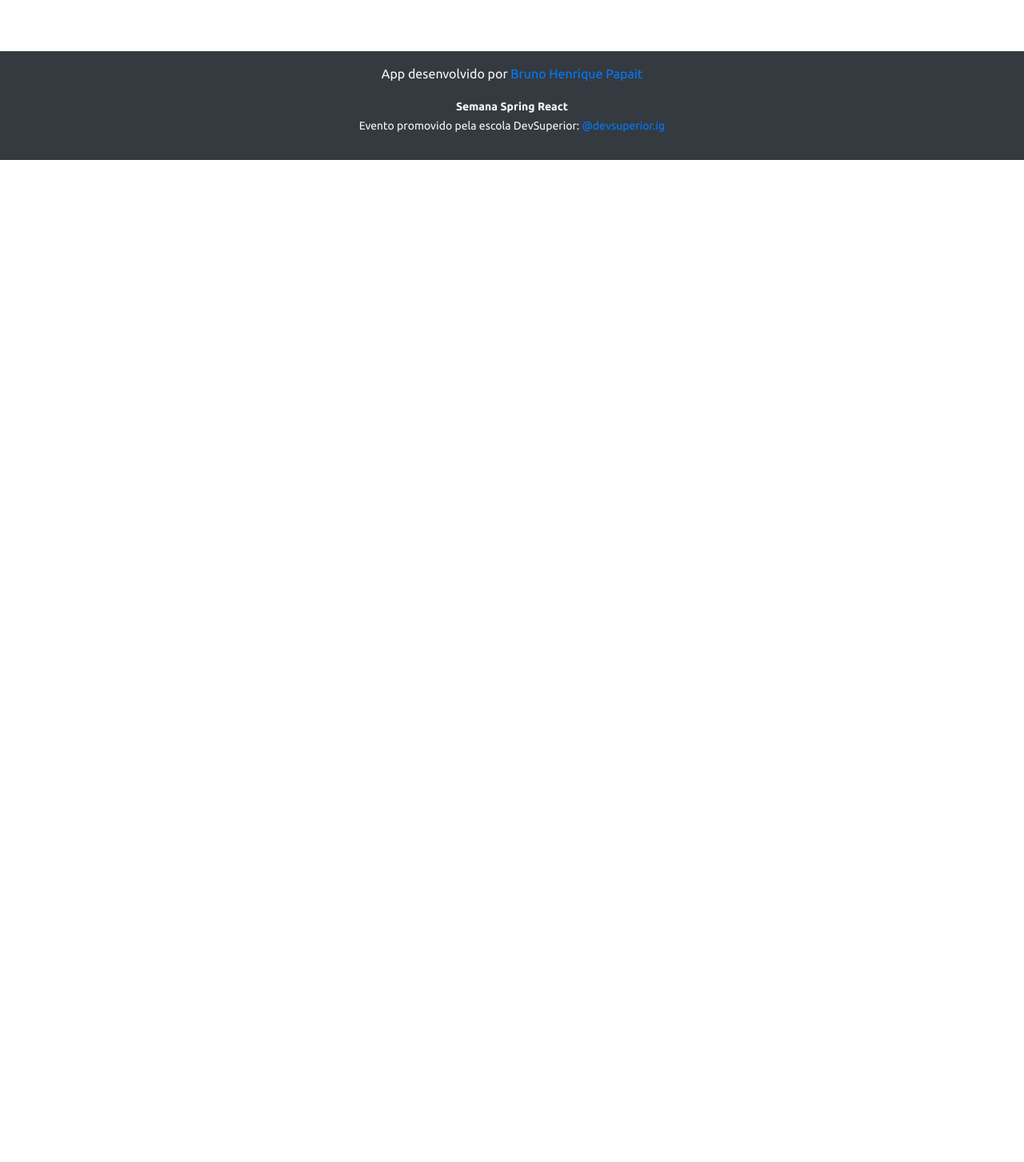
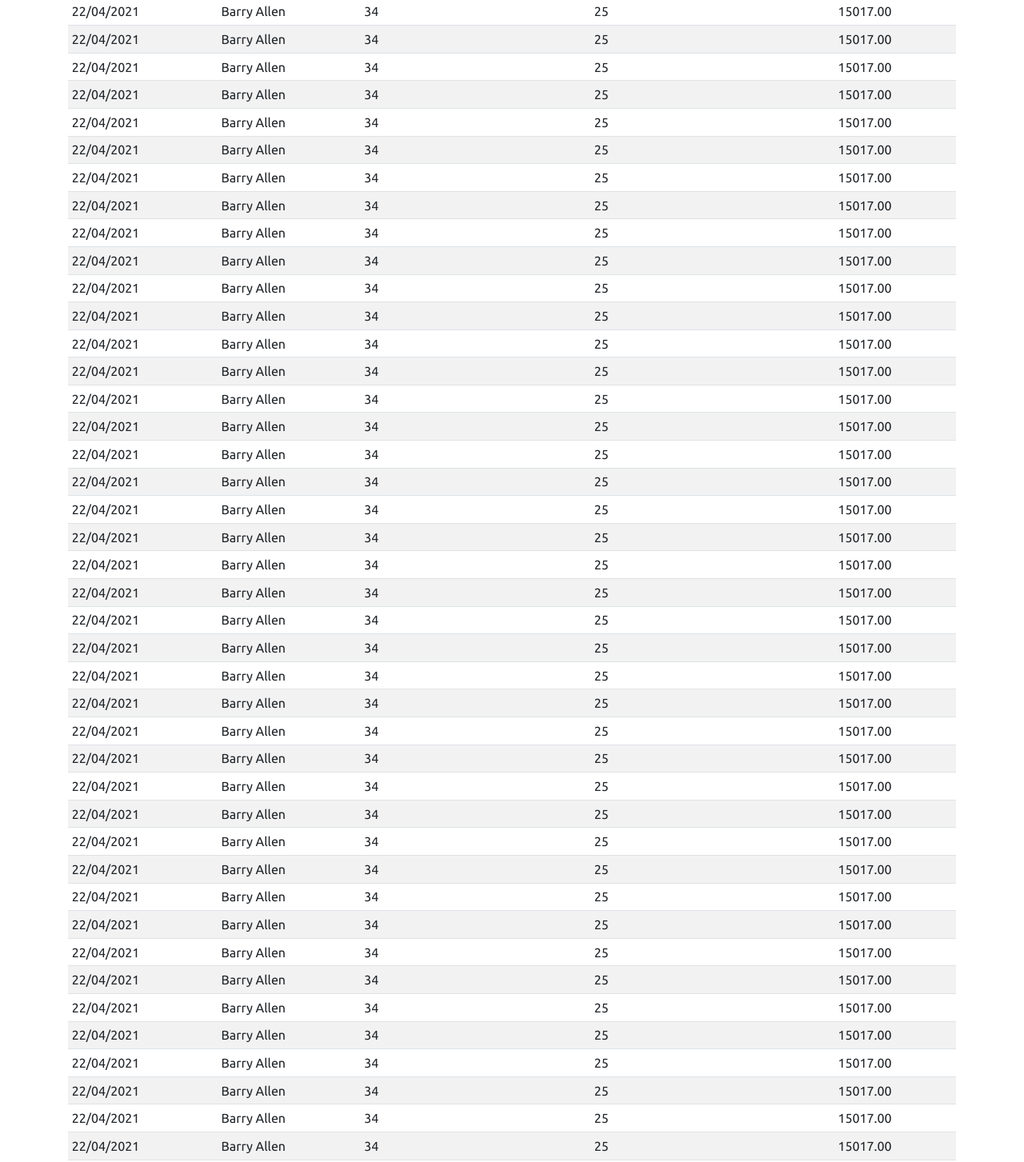
Before and after one commit to brunopapait/sds-vendas, a React (Create React App) app in the folder frontend/: page / in a window 1280 px wide. Shown: the part 600-2053 px from the top of the page at 80% size. Before the commit the page ends 800 px from the top, so only its background shows below. Built offline with nearby package versions, Linux system fonts and the light colour scheme.

Commit message:
Static charts

```diff
--- a/frontend/src/App.tsx
+++ b/frontend/src/App.tsx
@@ -1,4 +1,6 @@
+import BarChart from "components/BarChart";
 import DataTable from "components/DataTable";
+import DonutChart from "components/DonutChart";
 import Footer from "components/Footer";
 import NavBar from "components/NavBar";
 
@@ -7,6 +9,20 @@
     <>
       <NavBar />
       <div className='container'>
+        <h1 className='text-primary py-3'>Dashboard de Vendas !</h1>
+        <div className='row px-3'>
+          <div className='col-sm-6'>
+            <h5 className='text-center text-secondary'>Taxa de sucesso (%)</h5>
+            <BarChart />
+          </div>
+          <div className='col-sm-6'>
+            <h5 className='text-center text-secondary'>Taxa de sucesso (%)</h5>
+            <DonutChart />
+          </div>
+        </div>
+        <div className='py-3'>
+          <h2 className='text-primary'>Todas as vendas</h2>
+        </div>
         <DataTable />
       </div>
       <Footer />
--- /dev/null
+++ b/frontend/src/components/BarChart/index.tsx
@@ -0,0 +1,37 @@
+import React from 'react';
+
+import Chart from 'react-apexcharts';
+
+const BarChart = () => {
+
+  const options = {
+    plotOptions: {
+      bar: {
+        horizontal: true,
+      }
+    },
+  };
+
+  const mockData = {
+    labels: {
+      categories: ['Anakin', 'Barry Allen', 'Kal-El', 'Logan', 'Padmé']
+    },
+    series: [
+      {
+        name: "% Sucesso",
+        data: [43.6, 67.1, 67.7, 45.6, 71.1]
+      }
+    ]
+  };
+
+  return (
+    <Chart
+      options={{ ...options, xaxis: mockData.labels }}
+      series={mockData.series}
+      type='bar'
+      height='240px'
+    />
+  );
+}
+
+export default BarChart;
--- a/frontend/src/components/DataTable/index.tsx
+++ b/frontend/src/components/DataTable/index.tsx
@@ -21,6 +21,307 @@
             <td>25</td>
             <td>15017.00</td>
           </tr>
+          <tr>
+            <td>22/04/2021</td>
+            <td>Barry Allen</td>
+            <td>34</td>
+            <td>25</td>
+            <td>15017.00</td>
+          </tr>
+          <tr>
+            <td>22/04/2021</td>
+            <td>Barry Allen</td>
+            <td>34</td>
+            <td>25</td>
+            <td>15017.00</td>
+          </tr>
+          <tr>
+            <td>22/04/2021</td>
+            <td>Barry Allen</td>
+            <td>34</td>
+            <td>25</td>
+            <td>15017.00</td>
+          </tr>
+          <tr>
+            <td>22/04/2021</td>
+            <td>Barry Allen</td>
+            <td>34</td>
+            <td>25</td>
+            <td>15017.00</td>
+          </tr>
+          <tr>
+            <td>22/04/2021</td>
+            <td>Barry Allen</td>
+            <td>34</td>
+            <td>25</td>
+            <td>15017.00</td>
+          </tr>
+          <tr>
+            <td>22/04/2021</td>
+            <td>Barry Allen</td>
+            <td>34</td>
+            <td>25</td>
+            <td>15017.00</td>
+          </tr>
+          <tr>
+            <td>22/04/2021</td>
+            <td>Barry Allen</td>
+            <td>34</td>
+            <td>25</td>
+            <td>15017.00</td>
+          </tr>
+          <tr>
+            <td>22/04/2021</td>
+            <td>Barry Allen</td>
+            <td>34</td>
+            <td>25</td>
+            <td>15017.00</td>
+          </tr>
+          <tr>
+            <td>22/04/2021</td>
+            <td>Barry Allen</td>
+            <td>34</td>
+            <td>25</td>
+            <td>15017.00</td>
+          </tr>
+          <tr>
+            <td>22/04/2021</td>
+            <td>Barry Allen</td>
+            <td>34</td>
+            <td>25</td>
+            <td>15017.00</td>
+          </tr>
+          <tr>
+            <td>22/04/2021</td>
+            <td>Barry Allen</td>
+            <td>34</td>
+            <td>25</td>
+            <td>15017.00</td>
+          </tr>
+          <tr>
+            <td>22/04/2021</td>
+            <td>Barry Allen</td>
+            <td>34</td>
+            <td>25</td>
+            <td>15017.00</td>
+          </tr>
+          <tr>
+            <td>22/04/2021</td>
+            <td>Barry Allen</td>
+            <td>34</td>
+            <td>25</td>
+            <td>15017.00</td>
+          </tr>
+          <tr>
+            <td>22/04/2021</td>
+            <td>Barry Allen</td>
+            <td>34</td>
+            <td>25</td>
+            <td>15017.00</td>
+          </tr>
+          <tr>
+            <td>22/04/2021</td>
+            <td>Barry Allen</td>
+            <td>34</td>
+            <td>25</td>
+            <td>15017.00</td>
+          </tr>
+          <tr>
+            <td>22/04/2021</td>
+            <td>Barry Allen</td>
+            <td>34</td>
+            <td>25</td>
+            <td>15017.00</td>
+          </tr>
+          <tr>
+            <td>22/04/2021</td>
+            <td>Barry Allen</td>
+            <td>34</td>
+            <td>25</td>
+            <td>15017.00</td>
+          </tr>
+          <tr>
+            <td>22/04/2021</td>
+            <td>Barry Allen</td>
+            <td>34</td>
+            <td>25</td>
+            <td>15017.00</td>
+          </tr>
+          <tr>
+            <td>22/04/2021</td>
+            <td>Barry Allen</td>
+            <td>34</td>
+            <td>25</td>
+            <td>15017.00</td>
+          </tr>
+          <tr>
+            <td>22/04/2021</td>
+            <td>Barry Allen</td>
+            <td>34</td>
+            <td>25</td>
+            <td>15017.00</td>
+          </tr>
+          <tr>
+            <td>22/04/2021</td>
+            <td>Barry Allen</td>
+            <td>34</td>
+            <td>25</td>
+            <td>15017.00</td>
+          </tr>
+          <tr>
+            <td>22/04/2021</td>
+            <td>Barry Allen</td>
+            <td>34</td>
+            <td>25</td>
+            <td>15017.00</td>
+          </tr>
+          <tr>
+            <td>22/04/2021</td>
+            <td>Barry Allen</td>
+            <td>34</td>
+            <td>25</td>
+            <td>15017.00</td>
+          </tr>
+          <tr>
+            <td>22/04/2021</td>
+            <td>Barry Allen</td>
+            <td>34</td>
+            <td>25</td>
+            <td>15017.00</td>
+          </tr>
+          <tr>
+            <td>22/04/2021</td>
+            <td>Barry Allen</td>
+            <td>34</td>
+            <td>25</td>
+            <td>15017.00</td>
+          </tr>
+          <tr>
+            <td>22/04/2021</td>
+            <td>Barry Allen</td>
+            <td>34</td>
+            <td>25</td>
+            <td>15017.00</td>
+          </tr>
+          <tr>
+            <td>22/04/2021</td>
+            <td>Barry Allen</td>
+            <td>34</td>
+            <td>25</td>
+            <td>15017.00</td>
+          </tr>
+          <tr>
+            <td>22/04/2021</td>
+            <td>Barry Allen</td>
+            <td>34</td>
+            <td>25</td>
+            <td>15017.00</td>
+          </tr>
+          <tr>
+            <td>22/04/2021</td>
+            <td>Barry Allen</td>
+            <td>34</td>
+            <td>25</td>
+            <td>15017.00</td>
+          </tr>
+          <tr>
+            <td>22/04/2021</td>
+            <td>Barry Allen</td>
+            <td>34</td>
+            <td>25</td>
+            <td>15017.00</td>
+          </tr>
+          <tr>
+            <td>22/04/2021</td>
+            <td>Barry Allen</td>
+            <td>34</td>
+            <td>25</td>
+            <td>15017.00</td>
+          </tr>
+          <tr>
+            <td>22/04/2021</td>
+            <td>Barry Allen</td>
+            <td>34</td>
+            <td>25</td>
+            <td>15017.00</td>
+          </tr>
+          <tr>
+            <td>22/04/2021</td>
+            <td>Barry Allen</td>
+            <td>34</td>
+            <td>25</td>
+            <td>15017.00</td>
+          </tr>
+          <tr>
+            <td>22/04/2021</td>
+            <td>Barry Allen</td>
+            <td>34</td>
+            <td>25</td>
+            <td>15017.00</td>
+          </tr>
+          <tr>
+            <td>22/04/2021</td>
+            <td>Barry Allen</td>
+            <td>34</td>
+            <td>25</td>
+            <td>15017.00</td>
+          </tr>
+          <tr>
+            <td>22/04/2021</td>
+            <td>Barry Allen</td>
+            <td>34</td>
+            <td>25</td>
+            <td>15017.00</td>
+          </tr>
+          <tr>
+            <td>22/04/2021</td>
+            <td>Barry Allen</td>
+            <td>34</td>
+            <td>25</td>
+            <td>15017.00</td>
+          </tr>
+          <tr>
+            <td>22/04/2021</td>
+            <td>Barry Allen</td>
+            <td>34</td>
+            <td>25</td>
+            <td>15017.00</td>
+          </tr>
+          <tr>
+            <td>22/04/2021</td>
+            <td>Barry Allen</td>
+            <td>34</td>
+            <td>25</td>
+            <td>15017.00</td>
+          </tr>
+          <tr>
+            <td>22/04/2021</td>
+            <td>Barry Allen</td>
+            <td>34</td>
+            <td>25</td>
+            <td>15017.00</td>
+          </tr>
+          <tr>
+            <td>22/04/2021</td>
+            <td>Barry Allen</td>
+            <td>34</td>
+            <td>25</td>
+            <td>15017.00</td>
+          </tr>
+          <tr>
+            <td>22/04/2021</td>
+            <td>Barry Allen</td>
+            <td>34</td>
+            <td>25</td>
+            <td>15017.00</td>
+          </tr>
+          <tr>
+            <td>22/04/2021</td>
+            <td>Barry Allen</td>
+            <td>34</td>
+            <td>25</td>
+            <td>15017.00</td>
+          </tr>
         </tbody>
       </table>
     </div>
--- /dev/null
+++ b/frontend/src/components/DonutChart/index.tsx
@@ -0,0 +1,26 @@
+import Chart from 'react-apexcharts';
+
+const DonutChart = () => {
+
+  const mockData = {
+    series: [477138, 499928, 444867, 220426, 473088],
+    labels: ['Anakin', 'Barry Allen', 'Kal-El', 'Logan', 'Padmé']
+  }
+
+  const options = {
+    legend: {
+      show: true
+    }
+  }
+
+  return (
+    <Chart
+      options={{ ...options, labels: mockData.labels }}
+      series={mockData.series}
+      type='donut'
+      height='240px'
+    />
+  );
+}
+
+export default DonutChart;
--- a/frontend/src/components/Footer/index.tsx
+++ b/frontend/src/components/Footer/index.tsx
@@ -1,4 +1,3 @@
-
 const Footer = () => {
 
   return (
```
